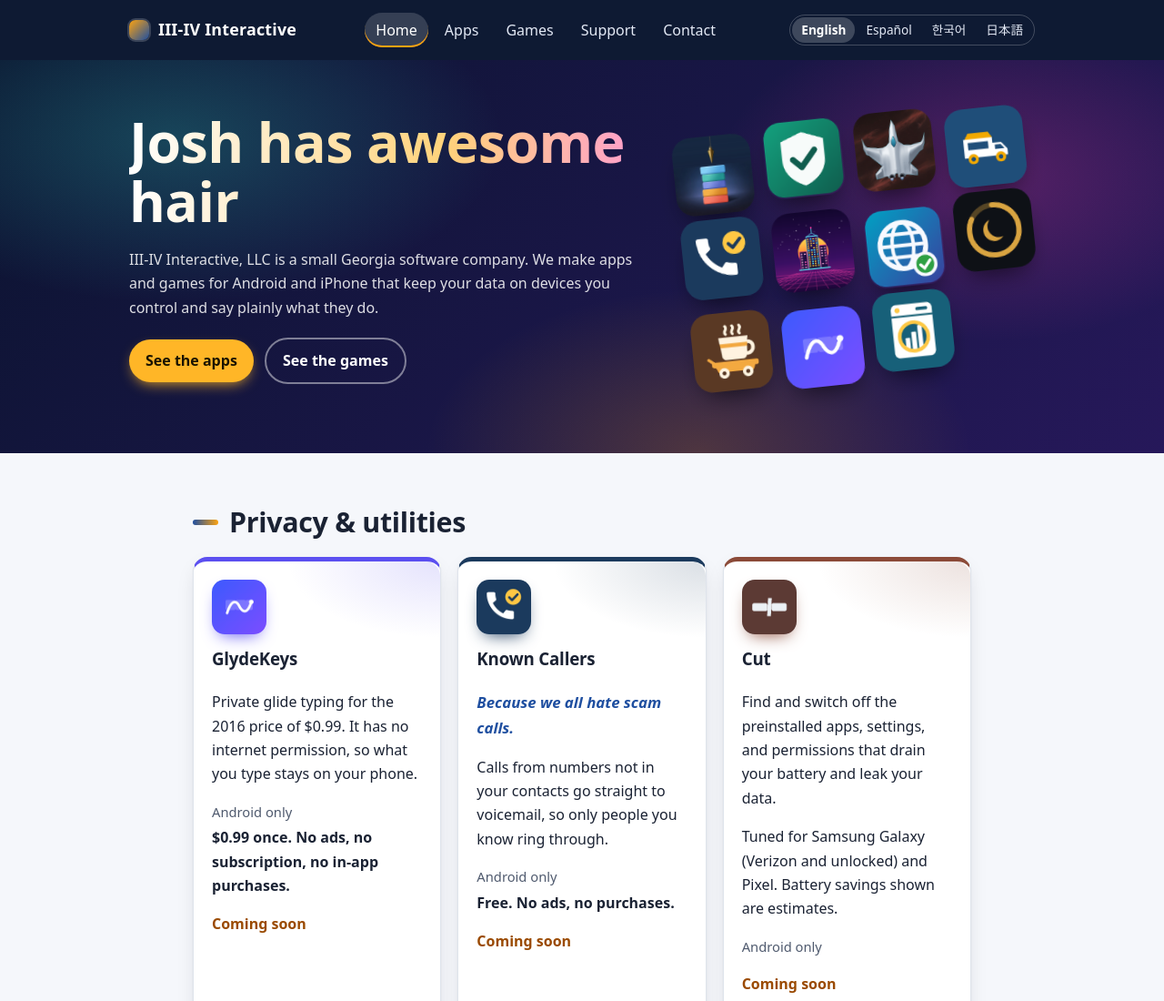
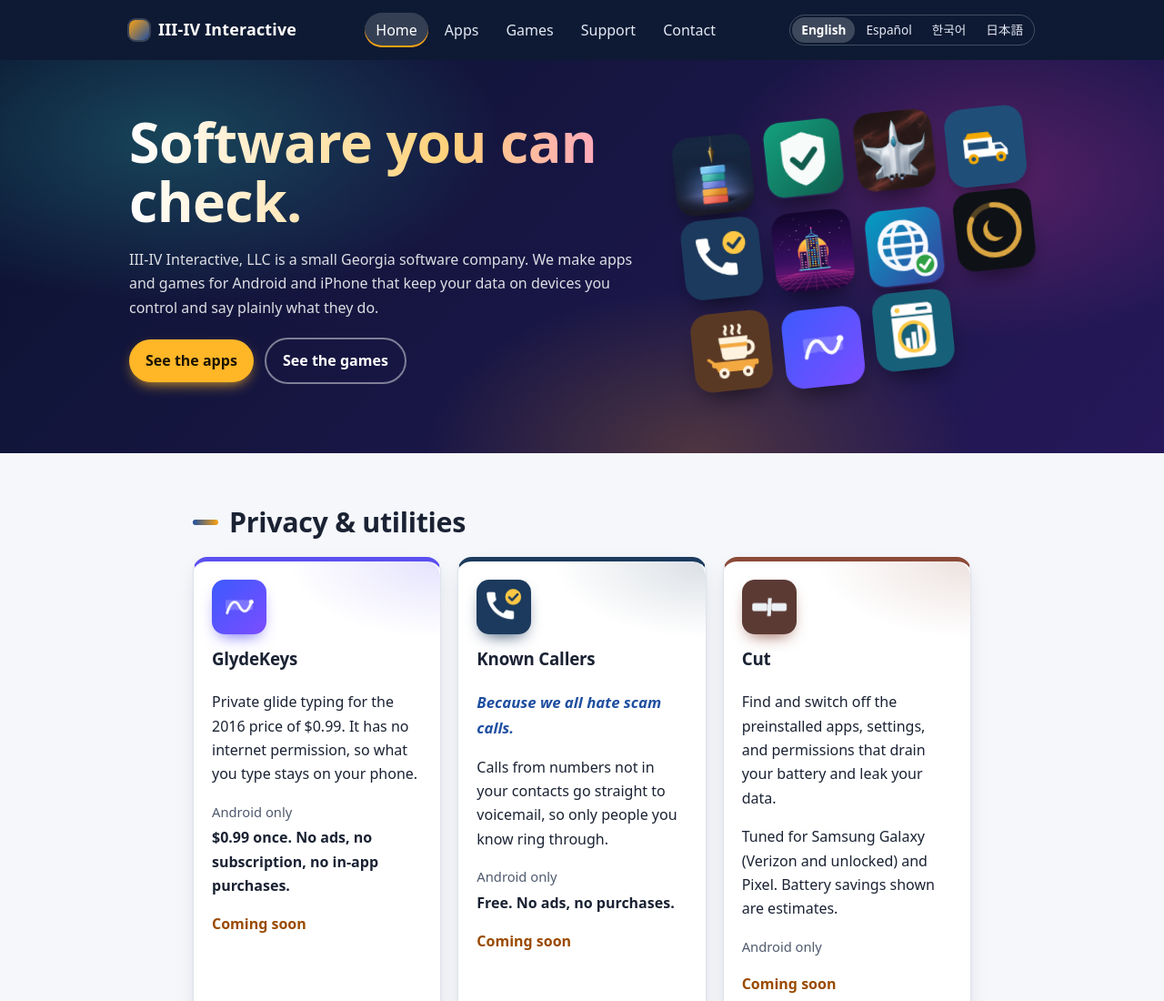
Before and after one commit to RMac11235/34interactv.com, a plain HTML site: page index.html in a window 1280 px wide. Shown: the top 1100 px of the page at 91% size. Drawn offline with Linux system fonts and the light colour scheme.

Commit message:
Revert "Change the English home-page hero heading to "Josh has awesome hair"."
This reverts commit f673ad51d3e2b78e826048b85ad07d0cc8a0ee68.

```diff
--- a/index.html
+++ b/index.html
@@ -29,7 +29,7 @@
 <a href="support.html">Support</a>
 <a href="contact.html">Contact</a>
 </nav><!--i18n:start--><div class="lang-switch" role="navigation" aria-label="Language"><a href="/" hreflang="en" lang="en" aria-current="true">English</a><a href="/es/" hreflang="es" lang="es">Español</a><a href="/ko/" hreflang="ko" lang="ko">한국어</a><a href="/ja/" hreflang="ja" lang="ja">日本語</a></div><!--i18n:end--></div></header>
-<section class="home-hero"><div class="wrap hero-grid"><div class="hero-copy"><h1>Josh has awesome hair</h1>
+<section class="home-hero"><div class="wrap hero-grid"><div class="hero-copy"><h1>Software you can check.</h1>
 <p>III-IV Interactive, LLC is a small Georgia software company. We make apps and games for Android and iPhone that keep your data on devices you control and say plainly what they do.</p>
 <p><a class="btn" href="#apps">See the apps</a> <a class="btn ghost" href="#games">See the games</a></p></div><div class="icon-cloud" aria-hidden="true"><img src="img/plumbline-256.png" alt="Plumbline" width="96" height="96" class="ic i0"><img src="img/vaultdrill-256.png" alt="VaultDrill" width="96" height="96" class="ic i1"><img src="img/pegasus-256.png" alt="Pegasus: A Call To Arms" width="96" height="96" class="ic i2"><img src="img/truckworth-256.png" alt="TruckWorth" width="96" height="96" class="ic i3"><img src="img/knowncallers-256.png" alt="Known Callers" width="96" height="96" class="ic i4"><img src="img/skylease-256.png" alt="Skylease" width="96" height="96" class="ic i5"><img src="img/anchorline-256.png" alt="AnchorLine" width="96" height="96" class="ic i6"><img src="img/vigil-256.png" alt="Vigil" width="96" height="96" class="ic i7"><img src="img/brewworth-256.png" alt="BrewWorth" width="96" height="96" class="ic i8"><img src="img/glydekeys-256.png" alt="GlydeKeys" width="96" height="96" class="ic i9"><img src="img/washworth-256.png" alt="WashWorth" width="96" height="96" class="ic i10"></div></div></section>
 <main class="wrap">
```
